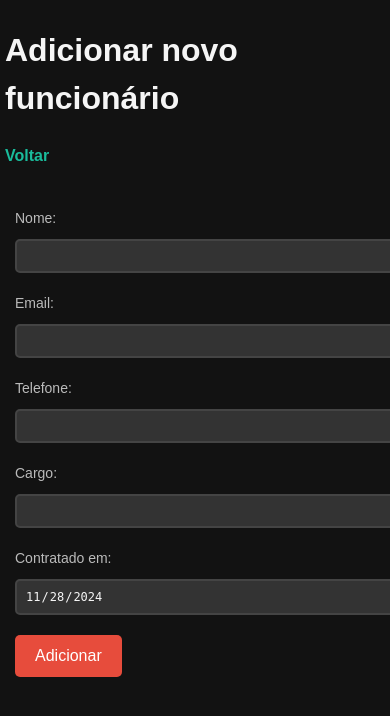
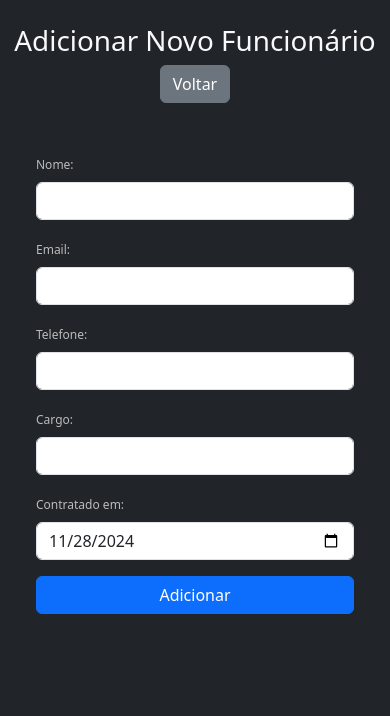
Before and after one commit to Alephmihaelis/projeto_final_do_curso_SENAC, a Flask app: page /add in a window 390 px wide; the page is wider, and only the part inside the window is pictured. Shown: the top 716 px of that part. Run offline with Flask 3, Linux system fonts and the light colour scheme; some libraries are stand-ins or nearby versions.

Commit message:
Melhorias
Melhorias no CSS e no HTML, implementação de novos recursos para criar uma página para recrutadores com autenticação

```diff
--- a/requeriments.txt
+++ b/requeriments.txt
@@ -2,8 +2,10 @@ blinker==1.9.0
 click==8.1.7
 colorama==0.4.6
 Flask==3.1.0
+Flask-Login==0.6.3
 itsdangerous==2.2.0
 Jinja2==3.1.4
 MarkupSafe==3.0.2
 mysql-connector==2.2.9
+mysql-connector-python==9.1.0
 Werkzeug==3.1.3
--- /dev/null
+++ b/static/add.css
@@ -0,0 +1,90 @@
+body {
+    font-family: 'Arial', sans-serif;
+    background-color: #121212;
+    color: #f5f5f5;
+    margin: 0;
+}
+
+a {
+    text-decoration: none;
+    color: #1abc9c;
+    font-weight: bold;
+}
+
+a:hover {
+    color: #16a085;
+}
+
+form {
+    background-color: #222;
+    color: #f5f5f5;
+    border-radius: 8px;
+    padding: 20px;
+    margin-top: 20px;
+}
+
+form label {
+    font-size: 14px;
+    color: #bbb;
+}
+
+form input {
+    background-color: #333;
+    color: #f5f5f5;
+    border: 2px solid #444;
+    padding: 10px;
+    border-radius: 5px;
+    width: 100%;
+}
+
+form input:focus {
+    outline: none;
+    border-color: #1abc9c;
+}
+
+form button {
+    background-color: #e74c3c;
+    color: white;
+    border: none;
+    border-radius: 5px;
+    padding: 12px 20px;
+    cursor: pointer;
+    font-size: 16px;
+    width: 100%;
+    transition: background-color 0.3s ease, transform 0.2s ease;
+}
+
+form button:hover {
+    background-color: #c0392b;
+    transform: translateY(-2px);
+}
+
+form button:active {
+    transform: translateY(2px);
+}
+
+@media (max-width: 768px) {
+    form {
+        padding: 10px;
+    }
+
+    form input, form button {
+        font-size: 14px;
+        padding: 10px;
+    }
+
+    form label {
+        font-size: 12px;
+    }
+}
+
+@media (max-width: 480px) {
+    form input, form button {
+        font-size: 12px;
+        padding: 8px;
+    }
+
+    form {
+        padding: 10px;
+    }
+}
--- a/static/style.css
+++ b/static/index.css
@@ -1,4 +1,3 @@
-
 body {
     font-family: 'Arial', sans-serif;
     padding: 20px;
@@ -184,26 +183,3 @@ form button:active, a button:active {
     justify-content: space-between;
     gap: 10px;
 }
-
-form button, .action-buttons a button {
-    background-color: #e74c3c;
-    color: white;
-    border: none;
-    border-radius: 5px;
-    padding: 12px 20px;
-    cursor: pointer;
-    font-size: 16px;
-    transition: background-color 0.3s ease, transform 0.2s ease;
-    text-align: center;
-    width: auto;
-    display: inline-block;
-}
-
-form button:hover, .action-buttons a button:hover {
-    background-color: #c0392b;
-    transform: translateY(-2px);
-}
-
-form button:active, .action-buttons a button:active {
-    transform: translateY(2px);
-}
--- a/templates/add.html
+++ b/templates/add.html
@@ -3,49 +3,62 @@
 <head>
     <meta charset="UTF-8">
     <meta name="viewport" content="width=device-width, initial-scale=1.0">
+    <link rel="stylesheet" href="{{ url_for('static', filename='add.css') }}">
+    <link href="https://cdn.jsdelivr.net/npm/bootstrap@5.3.0-alpha1/dist/css/bootstrap.min.css" rel="stylesheet">
     <title>Adicionar Funcionário</title>
     <script>
         // Função para definir a data atual no campo de data
         window.onload = function() {
-            // Cria uma nova instância de data
             var hoje = new Date();
-            // Extrai o ano, mês e dia da data atual
             var ano = hoje.getFullYear();
-            var mes = (hoje.getMonth() + 1).toString().padStart(2, '0');  // Mes começa do 0, por isso somamos 1
-            var dia = hoje.getDate().toString().padStart(2, '0');  // Preenche o dia com 0 se necessário
-            // Formata no formato 'YYYY-MM-DD' exigido pelo campo de data
+            var mes = (hoje.getMonth() + 1).toString().padStart(2, '0');
+            var dia = hoje.getDate().toString().padStart(2, '0');
             var dataAtual = ano + '-' + mes + '-' + dia;
-            // Define o valor do campo de data com a data atual
             document.getElementById("contratado_em").value = dataAtual;
         };
     </script>
-    <link rel="stylesheet" href="{{ url_for('static', filename='style.css') }}">
 </head>
-<body>
-    <h1>Adicionar novo funcionário</h1>
-    <a href="{{ url_for('index') }}">Voltar</a>
-    <form method="POST">
-        <label for="name">Nome:</label>
-        <input type="text" name="name" id="name" required>
+<body class="bg-dark text-light">
+    <div class="container mt-4">
+        <h1 class="text-center">Adicionar Novo Funcionário</h1>
+        <div class="text-center mb-4">
+            <a href="{{ url_for('index') }}" class="btn btn-secondary">Voltar</a>
+        </div>
 
-        <label for="email">Email:</label>
-        <input type="email" name="email" id="email" required>
+        <form method="POST" class="bg-dark p-4 rounded">
+            <div class="mb-3">
+                <label for="name" class="form-label">Nome:</label>
+                <input type="text" class="form-control" name="name" id="name" required>
+            </div>
 
-        <label for="tel">Telefone:</label>
-        <input type="text" name="tel" id="tel" required maxlength="11">
+            <div class="mb-3">
+                <label for="email" class="form-label">Email:</label>
+                <input type="email" class="form-control" name="email" id="email" required>
+            </div>
 
-        <label for="cargo">Cargo:</label>
-        <input type="text" name="cargo" id="cargo" required>
+            <div class="mb-3">
+                <label for="tel" class="form-label">Telefone:</label>
+                <input type="text" class="form-control" name="tel" id="tel" required maxlength="11">
+            </div>
 
-        <label for="contratado">Contratado em:</label>
-        <input type="date" name="contratado_em" id="contratado_em" required>
+            <div class="mb-3">
+                <label for="cargo" class="form-label">Cargo:</label>
+                <input type="text" class="form-control" name="cargo" id="cargo" required>
+            </div>
 
-        <button type="submit">Adicionar</button>
-    </form>
+            <div class="mb-3">
+                <label for="contratado_em" class="form-label">Contratado em:</label>
+                <input type="date" class="form-control" name="contratado_em" id="contratado_em" required>
+            </div>
 
-<script>
-    if (window.history.replaceState) window.history.replaceState(null, null, window.location.href)
-</script>
+            <button type="submit" class="btn btn-primary w-100">Adicionar</button>
+        </form>
+    </div>
 
+    <script src="https://cdn.jsdelivr.net/npm/bootstrap@5.3.0-alpha1/dist/js/bootstrap.bundle.min.js"></script>
+
+    <script>
+        if (window.history.replaceState) window.history.replaceState(null, null, window.location.href)
+    </script>
 </body>
 </html>
```
Also changed, not shown: static/edit.css (added, +90 -0 lines), templates/edit.html (+34 -23 lines), templates/index.html (+16 -8 lines), databasedb.sqlite.
